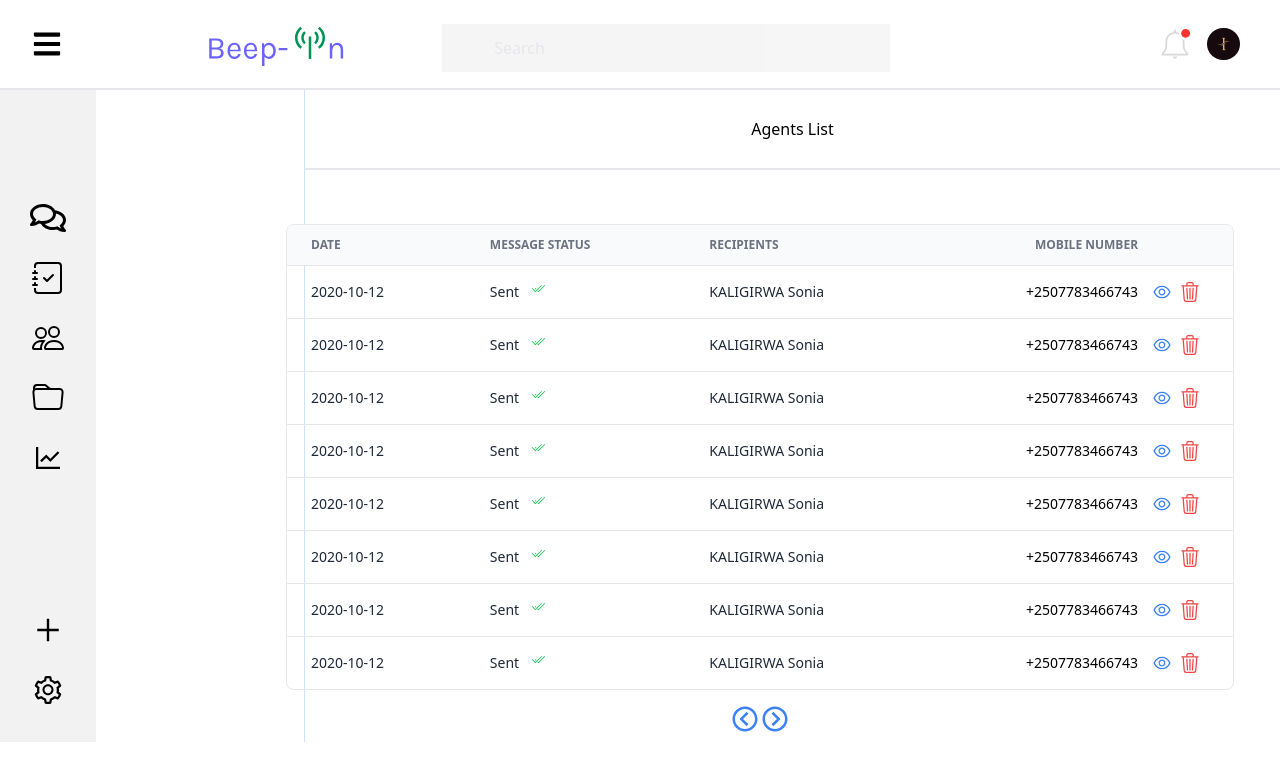
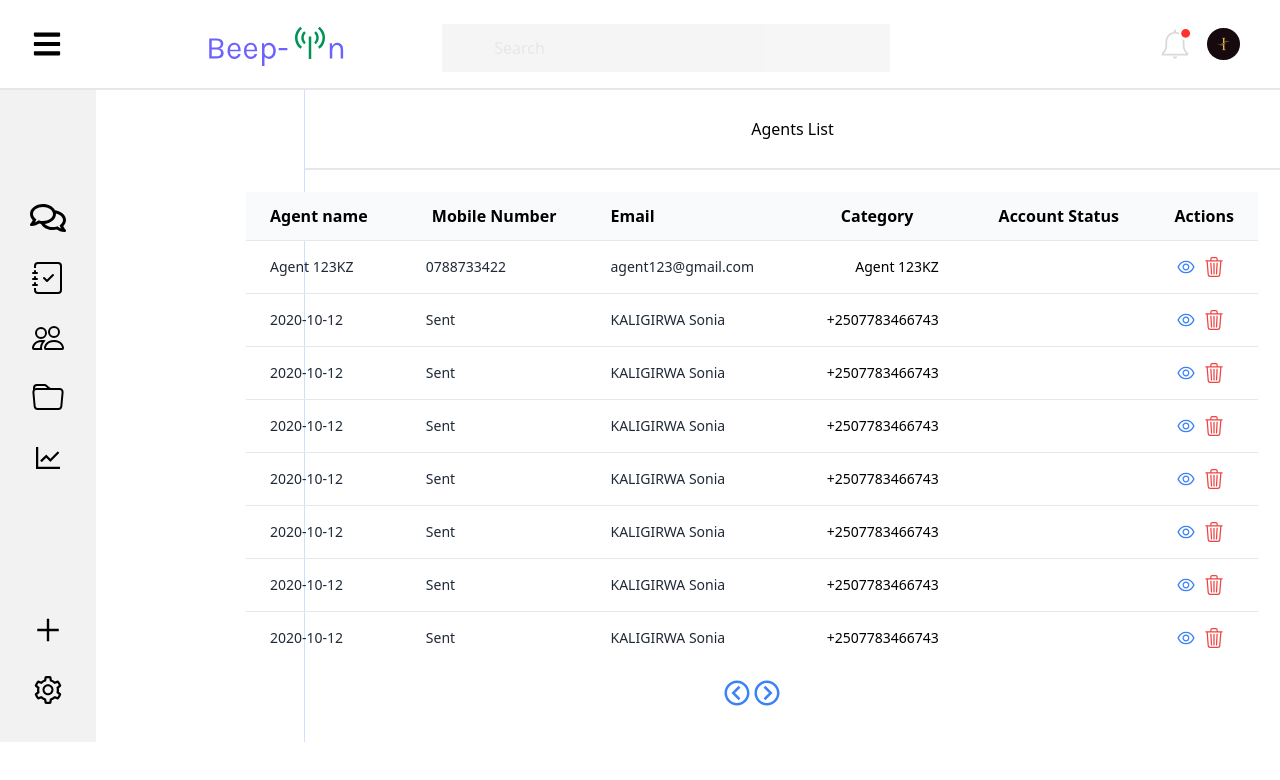
Before and after one commit to Beep-in/Beep_in, a Next.js app: page /dashboard/detailView in a window 1280 px wide. Shown: the top 780 px of the page. Built offline with nearby package versions, Linux system fonts and the light colour scheme.

Commit message:
editing table

```diff
--- a/components/dashboard/agentList.tsx
+++ b/components/dashboard/agentList.tsx
@@ -1,6 +1,5 @@
 import React, {useState} from 'react'
 import { Upload } from "react-bootstrap-icons";
-
 import { Check2All, Trash3 } from "react-bootstrap-icons";
 
 import { AiOutlineEye } from "react-icons/ai";
@@ -8,10 +7,10 @@ import { BiChevronRightCircle, BiChevronLeftCircle } from "react-icons/bi";
 function AgentList() {
     const tableData = [
         {
-          date: "2020-10-12",
-          messageStatus: "Sent",
-          recipient: "KALIGIRWA Sonia",
-          mobileNumber: "+2507783466743",
+          date: "Agent 123KZ",
+          messageStatus: "0788733422",
+          recipient: "agent123@gmail.com",
+          mobileNumber: "Agent 123KZ",
         },
         {
           date: "2020-10-12",
@@ -61,43 +60,49 @@ function AgentList() {
     <div className="h-20 w-full border-b-2 border-solid flex justify-center float-right items-center">
         <h1>Agents List</h1>
       </div>
-      <div className="h-96 w-3/4 mt-28 absolute right-10">
+      <div className="h-96 w-4/5 mt-20 absolute right-4">
           <div className="flex flex-col mt-4">
             <div className="overflow-x-auto">
               <div className="p-1.5 w-full inline-block align-middle">
-                <div className="overflow-hidden border rounded-lg">
+                <div className="overflow-hidden ">
                   <table className="min-w-full divide-y divide-gray-200">
                     <thead className="bg-gray-50">
                       <tr>
                         <th
                           scope="col"
-                          className="px-6 py-3 text-xs font-bold text-left text-gray-500 uppercase "
+                          className="px-6 py-3  text-left "
                         >
-                          Date
+                          Agent name
                         </th>
                         <th
                           scope="col"
-                          className="px-6 py-3 text-xs font-bold text-left text-gray-500 uppercase "
-                        >
-                          Message Status
-                        </th>
-                        <th
-                          scope="col"
-                          className="px-6 py-3 text-xs font-bold text-left text-gray-500 uppercase "
-                        >
-                          Recipients
-                        </th>
-                        <th
-                          scope="col"
-                          className="px-6 py-3 text-xs font-bold text-right text-gray-500 uppercase "
+                          className="px-6 py-3 placeholder:text-left  "
                         >
                           Mobile Number
                         </th>
                         <th
                           scope="col"
-                          className="px-6 py-3 text-xs font-bold text-right text-gray-500 uppercase "
+                          className="px-6 py-3  text-left  "
                         >
-
+                          Email
+                        </th>
+                        <th
+                          scope="col"
+                          className="px-6 py-3 ttext-right  "
+                        >
+                          Category
+                        </th>
+                        <th
+                          scope="col"
+                          className="px-6 py-3  text-right"
+                        >
+                          Account Status
+                        </th>
+                        <th
+                          scope="col"
+                          className="px-6 py-3  text-right  "
+                        >
+                          Actions
                         </th>
                       </tr>
                     </thead>
@@ -108,9 +113,7 @@ function AgentList() {
                             {sms_data.date}
                           </td>
                           <td className="px-6 py-4 text-sm text-gray-800 whitespace-nowrap flex">
-                            {sms_data.messageStatus}{" "}
-                            <Check2All className="text-green-500 ml-3" />
-                          </td>
+                            {sms_data.messageStatus}</td>
                           <td className="px-6 py-4 text-sm text-gray-800 whitespace-nowrap">
                             {sms_data.recipient}
                           </td>
--- a/components/dashboard/dashboard.tsx
+++ b/components/dashboard/dashboard.tsx
@@ -1,30 +1,17 @@
 import React from "react";
-import { Line } from "react-chartjs-2";
+import { ResponsiveContainer, LineChart, Line, CartesianGrid, XAxis, YAxis, Tooltip, Legend } from 'recharts';
+
+// import { Line } from "react-chartjs-2";
 import "chart.js/auto";
 import { PieChart, Pie } from "recharts";
-const data = {
-  labels: ["Jan", "Feb", "Mar", "Apr", "May", "Jun"],
-  datasets: [
-    {
-      label: "Recieved",
-      data: [33, 53, 85, 41, 44, 65],
-      fill: false,
-      borderColor: "rgba(75,192,192,1)",
-    },
-    {
-      label: " sent",
-      data: [33, 25, 35, 51, 54, 76],
-      fill: false,
-      borderColor: "#742774",
-    },
-    {
-      label: "Failed",
-      data: [40, 20, 40, 51, 50, 76],
-      fill: false,
-      borderColor: "red",
-    },
-  ],
-};
+const data = [
+  { label: 'January', sent: 21, recieved: 41, failed: 51},
+  { label: 'February', sent: 35, recieved: 79,failed: 45 },
+  { label: 'March', sent: 75, recieved: 57 ,failed: 89},
+  { label: 'April', sent: 51, recieved: 47,failed: 61},
+  { label: 'May', sent: 41, recieved: 63 ,failed: 32},
+  { label: 'June', sent: 47, recieved: 71, failed: 67}
+];
 const details = [
   { name: "Accepted topup requests", students: 400 ,fill: "#8a000080",label:"25%"},
   { name: "Pending topup requests", students: 400,fill: "#E5DAFB",label:"25%"},
@@ -181,78 +168,98 @@ function Dashboard(): JSX.Element {
             <div className="flex">
               <div className="h-4 w-4 bg-[#4caf5080] rounded-full mt-1">
               </div>
-                <p className="pl-2">Accepted topup requests</p>
+                <p className="pl-2 pt-1 text-sm">Accepted topup requests</p>
               </div>
               <div className="flex">
               <div className="h-4 w-4 bg-[#E5DAFB] rounded-full mt-1">
               </div>
-                <p className="pl-2">Pending topup requests</p>
+                <p className="pl-2 pt-1 text-sm">Pending topup requests</p>
               </div>
               <div className="flex">
               <div className="h-4 w-4 bg-[#8a000080] rounded-full mt-1">
               </div>
-                <p className="pl-2">Denied topup requests </p>
+                <p className="pl-2 pt-1 text-sm">Denied topup requests </p>
               </div>
               </div>
             </div>
-            <div className="flex mt-6">
-            <div className="h-8 w-8 bg-slate-200 rounded-lg text-center items-center flex">
-              <People className="text-blue-500 text-xl text-center ml-2" />
+            <div className="flex mt-4">
+            <div className="h-7 w-7 bg-slate-200 rounded-lg text-center items-center flex">
+              <People className="text-blue-500 text-xl text-center ml-1" />
               </div>
               <div className="pl-8">
-                <h1>Your groups</h1>
+                <p className="text-sm">Your groups</p>
                 <p>50</p>
             </div>
-            <div className="h-8 w-8 bg-slate-200 rounded-lg text-center items-center flex ml-24">
-              <People className="text-green-500 text-xl text-center ml-2"/>
+            <div className="h-7 w-7 bg-slate-200 rounded-lg text-center items-center flex ml-24">
+              <People className="text-green-500 text-xl text-center ml-1"/>
               </div>
               <div className="pl-8">
-                <h1>Your groups</h1>
+                <p className="text-sm">Your groups</p>
                 <p>50</p>
             </div>
           </div>
           <div className="flex">
-            <div className="h-8 w-8 bg-slate-200 rounded-lg text-center items-center flex">
-              <People className="text-green-500 text-xl text-center ml-2" />
+            <div className="h-7 w-7 bg-slate-200 rounded-lg text-center items-center flex">
+              <People className="text-green-500 text-xl text-center ml-1" />
               </div>
               <div className="pl-8">
-                <h1>Your groups</h1>
+                <p className="text-sm">Your groups</p>
                 <p>50</p>
             </div>
-            <div className="h-8 w-8 bg-slate-200 rounded-lg text-center items-center flex ml-24">
-              <People className="text-blue-500 text-xl text-center ml-2" />
+            <div className="h-7 w-7 bg-slate-200 rounded-lg text-center items-center flex ml-24">
+              <People className="text-blue-500 text-xl text-center ml-1" />
               </div>
               <div className="pl-8">
-                <h1>Your groups</h1>
+                <p className="text-sm">Your groups</p>
                 <p>50</p>
             </div>
           </div>
           <div className="">
-            <div className="flex mt-4 w-5/6 border-b-2 border-solid pb-4">
+            <div className="flex mt-2 w-2/3 border-b-2 border-solid pb-2">
             <h1>Recent Activity</h1>
-            <Archive className = "pt-1 ml-40 mr-2" />
-            <p>6 Sep 20 - 13 Sep 20</p>
+
             </div>
-            <div className="flex mt-4">
-              <button className="bg-blue-400 rounded-lg text-white h-10 w-36">
+            <div className="flex mt-2">
+              <button className="bg-blue-400 rounded-lg text-white h-8 w-24">
                 Sent
               </button>
-              <button className="bg-white border-2 border-blue-400 rounded-lg ml-4 w-36">
+              <button className="bg-white border-2 border-blue-400 rounded-lg ml-4 w-24 h-8">
                 Recieved
               </button>
             </div>
           </div>
           <div className="h-56 w-[40vw]">
-            <Line ref={ref} data={data} />
+
+            <div className="ml-[-2em]">
+        <div className="section-content">
+          <ResponsiveContainer width="70%" height={260}>
+            <LineChart className="text-[10px]" data={data}  margin={{ top: 25, right: 0, bottom: 0, left: 0 }}>
+              <Tooltip />
+              <XAxis dataKey="label" />
+              <YAxis />
+              <CartesianGrid stroke="#ccc" strokeDasharray="5 5" />
+              <Legend/>
+              <Line type="monotone" dataKey="sent" stroke="red" />
+              <Line type="monotone" dataKey="recieved" stroke="#17A8F5" />
+              <Line type="monotone" dataKey="failed" stroke="#009355" />
+            </LineChart>
+          </ResponsiveContainer>
+        </div>
+      </div>
           </div>
             </div>
             </div>
-            <div className="block">
+            <div className="block ml-10">
             <table className="w-[18vw] h-36">
               <tr className="border-b-2">
                 <th className="text-start">Message Status</th>
                 <th>Rate</th>
                 <th>Rate</th>
+              </tr>
+              <tr>
+                <td>Sent</td>
+                <td>0</td>
+                <td>0%</td>
               </tr>
               <tr>
                 <td>Delivered</td>
@@ -265,7 +272,7 @@ function Dashboard(): JSX.Element {
                 <td>0%</td>
               </tr>
             </table>
-            <div className="mt-6">
+            <div className="mt-20">
               <h1 className="font-bold">Your cards</h1>
             <div className="h-12 w-56 bg-white shadow-lg shadow-grey-200 mt-6 rounded-xl">
 
--- a/package.json
+++ b/package.json
@@ -26,7 +26,7 @@
     "react-icons": "^4.6.0",
     "react-select": "^5.6.0",
     "reactjs-popup": "^2.0.5",
-    "recharts": "^2.1.16",
+    "recharts": "^2.2.0",
     "tailwindcss": "^3.2.1",
     "typescript": "4.8.4"
   }
```
Also changed, not shown: 1 other file (tests, documents, lock files or other folders).
